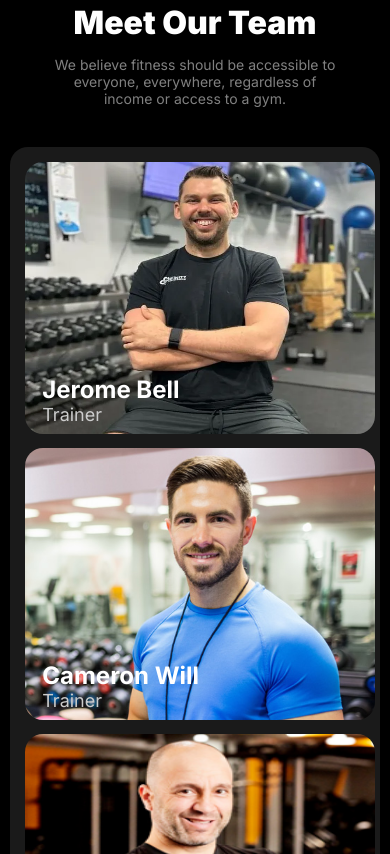
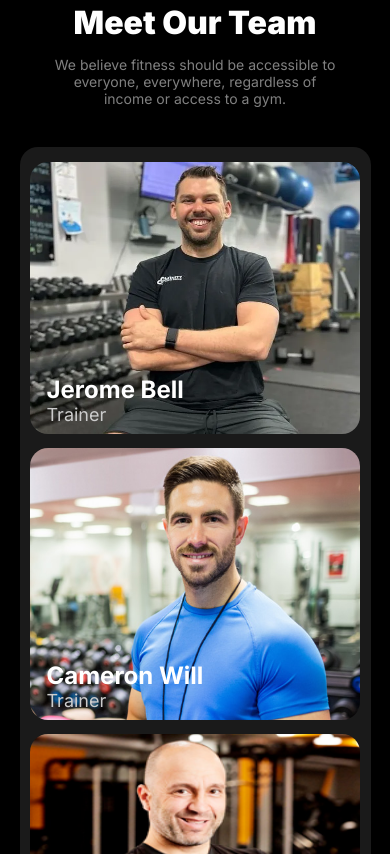
Before and after one commit to alshahriar99/second-assignment, a plain HTML site: page index.html in a window 390 px wide. Shown: the part 5130-5984 px from the top of the page. Drawn offline with nearby package versions, Linux system fonts and the light colour scheme.

Commit message:
team section code update

```diff
--- a/style/style.css
+++ b/style/style.css
@@ -857,13 +857,18 @@ hr{
     }
     .teem-image{
       grid-template-columns: repeat(1, 1fr);
-      width: 95%;
+      width: 90%;
       height: auto;
+      margin: 0 auto;
+      justify-content: center;
+      align-items: center;
       margin-top: 20px;
+
     }
     .teem-image img{
-      width: 350px;
+      width: 330px;
       height: 272px;
+      margin: 0 auto;
     }
     /*  footer section */
     .footer-container{
```
